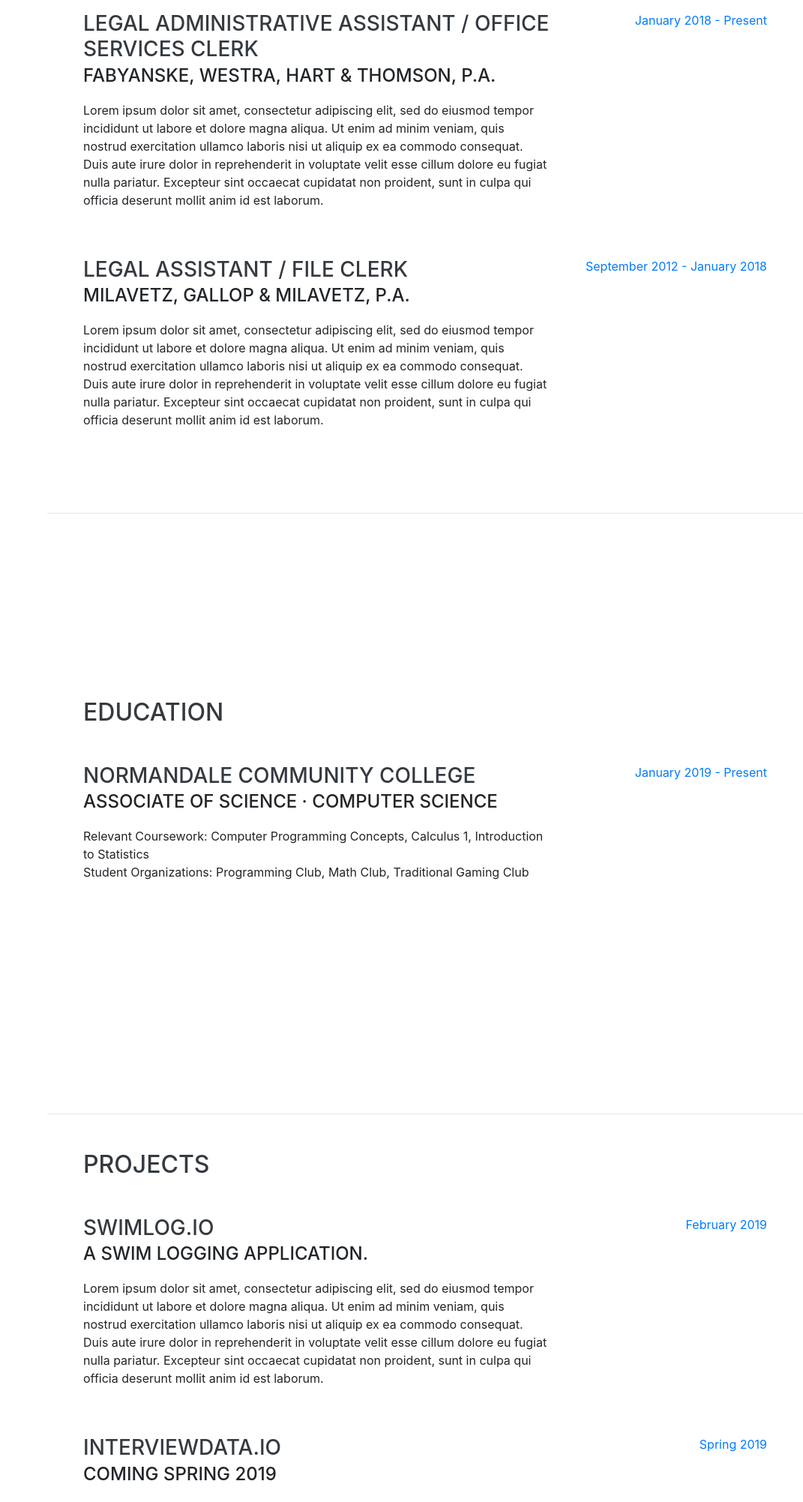
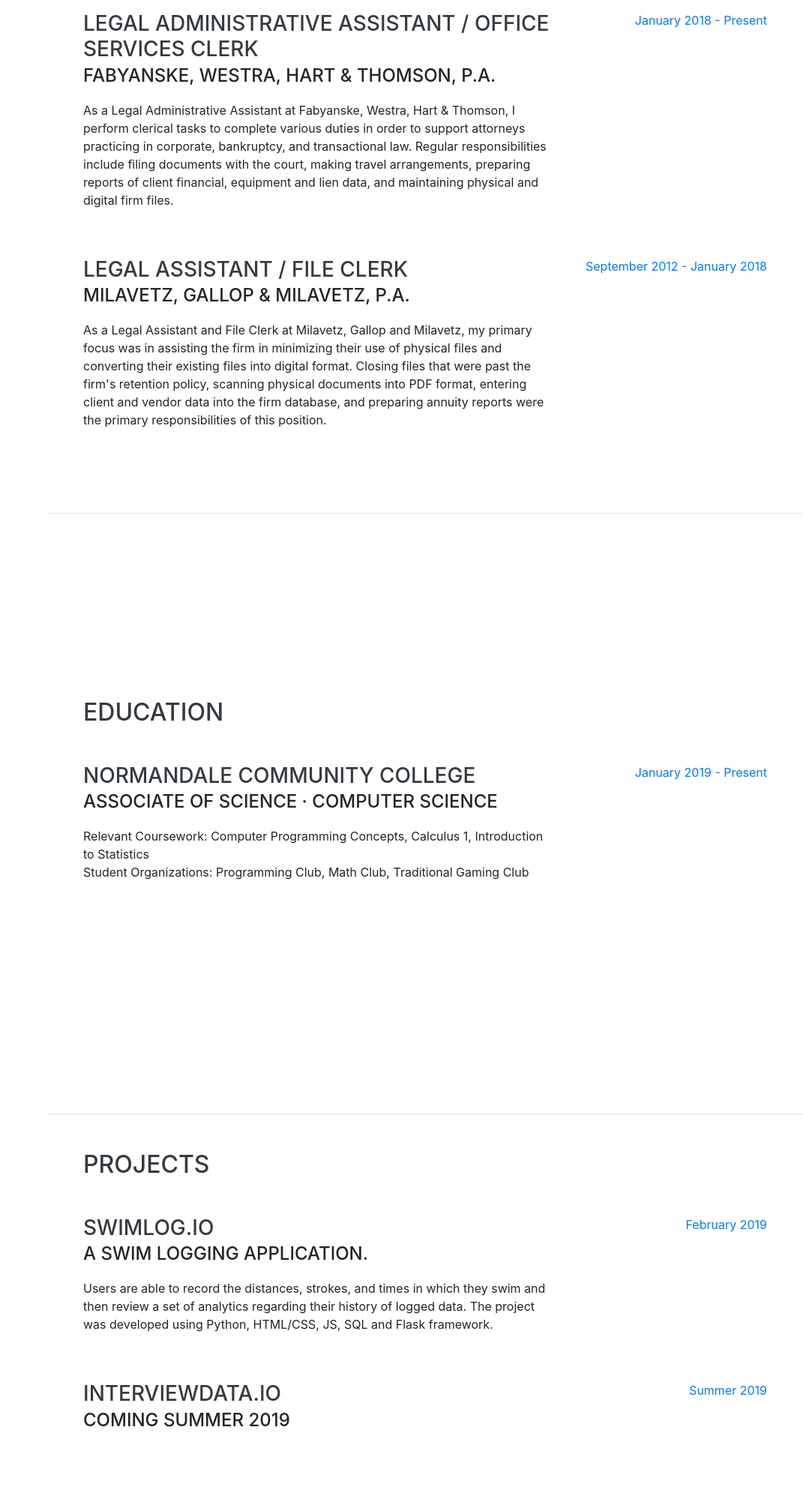
Before and after one commit to davidsalazkin/personal_portfolio, a website with bundled scripts: page index.html in a window 1280 px wide. Shown: the part 920-2923 px from the top of the page at 75% size, without its empty margins (209-1280 px from the left). Built offline with nearby package versions, Linux system fonts and the light colour scheme; a web font is replaced by a local one.

Commit message:
Updating page content and README

```diff
--- a/index.html
+++ b/index.html
@@ -91,7 +91,7 @@
           <div class="resume-content">
             <h3 class="mb-0">Legal Administrative Assistant / Office Services Clerk</h3>
             <div class="subheading mb-3">Fabyanske, Westra, Hart & Thomson, P.A.</div>
-            <p>Lorem ipsum dolor sit amet, consectetur adipiscing elit, sed do eiusmod tempor incididunt ut labore et dolore magna aliqua. Ut enim ad minim veniam, quis nostrud exercitation ullamco laboris nisi ut aliquip ex ea commodo consequat. Duis aute irure dolor in reprehenderit in voluptate velit esse cillum dolore eu fugiat nulla pariatur. Excepteur sint occaecat cupidatat non proident, sunt in culpa qui officia deserunt mollit anim id est laborum.</p>
+            <p>As a Legal Administrative Assistant at Fabyanske, Westra, Hart & Thomson, I perform clerical tasks to complete various duties in order to support attorneys practicing in corporate, bankruptcy, and transactional law. Regular responsibilities include filing documents with the court, making travel arrangements, preparing reports of client financial, equipment and lien data, and maintaining physical and digital firm files.</p>
           </div>
           <div class="resume-date text-md-right">
             <span class="text-primary">January 2018 - Present</span>
@@ -102,7 +102,7 @@
           <div class="resume-content">
             <h3 class="mb-0">Legal Assistant / File Clerk</h3>
             <div class="subheading mb-3">Milavetz, Gallop & Milavetz, P.A.</div>
-            <p>Lorem ipsum dolor sit amet, consectetur adipiscing elit, sed do eiusmod tempor incididunt ut labore et dolore magna aliqua. Ut enim ad minim veniam, quis nostrud exercitation ullamco laboris nisi ut aliquip ex ea commodo consequat. Duis aute irure dolor in reprehenderit in voluptate velit esse cillum dolore eu fugiat nulla pariatur. Excepteur sint occaecat cupidatat non proident, sunt in culpa qui officia deserunt mollit anim id est laborum.</p>
+            <p>As a Legal Assistant and File Clerk at Milavetz, Gallop and Milavetz, my primary focus was in assisting the firm in minimizing their use of physical files and converting their existing files into digital format. Closing files that were past the firm's retention policy, scanning physical documents into PDF format, entering client and vendor data into the firm database, and preparing annuity reports were the primary responsibilities of this position.</p>
           </div>
           <div class="resume-date text-md-right">
             <span class="text-primary">September 2012 - January 2018</span>
@@ -145,7 +145,7 @@
           <div class="resume-content">
             <h3 class="mb-0">swimlog.io</h3>
             <div class="subheading mb-3">A swim logging application.</div>
-            <p>Lorem ipsum dolor sit amet, consectetur adipiscing elit, sed do eiusmod tempor incididunt ut labore et dolore magna aliqua. Ut enim ad minim veniam, quis nostrud exercitation ullamco laboris nisi ut aliquip ex ea commodo consequat. Duis aute irure dolor in reprehenderit in voluptate velit esse cillum dolore eu fugiat nulla pariatur. Excepteur sint occaecat cupidatat non proident, sunt in culpa qui officia deserunt mollit anim id est laborum.</p>
+            <p>Users are able to record the distances, strokes, and times in which they swim and then review a set of analytics regarding their history of logged data. The project was developed using Python, HTML/CSS, JS, SQL and Flask framework.</p>
           </div>
           <div class="resume-date text-md-right">
             <span class="text-primary">February 2019</span>
@@ -155,11 +155,11 @@
         <div class="resume-item d-flex flex-column flex-md-row justify-content-between mb-5">
           <div class="resume-content">
             <h3 class="mb-0">interviewdata.io</h3>
-            <div class="subheading mb-3">Coming Spring 2019</div>
+            <div class="subheading mb-3">Coming Summer 2019</div>
             <p></p>
           </div>
           <div class="resume-date text-md-right">
-            <span class="text-primary">Spring 2019</span>
+            <span class="text-primary">Summer 2019</span>
           </div>
         </div>
 
@@ -182,9 +182,6 @@
             <i class="fab fa-java"></i>
           </li>
           <li class="list-inline-item">
-            <i class="fab fa-github-alt"></i>
-          </li>
-          <li class="list-inline-item">
             <i class="fab fa-html5"></i>
           </li>
           <li class="list-inline-item">
@@ -192,6 +189,9 @@
           </li>
           <li class="list-inline-item">
             <i class="fab fa-js-square"></i>
+          </li>
+          <li class="list-inline-item">
+            <i class="fab fa-github-alt"></i>
           </li>
         </ul>
 
```
Also changed, not shown: README.md, 1 other file.
